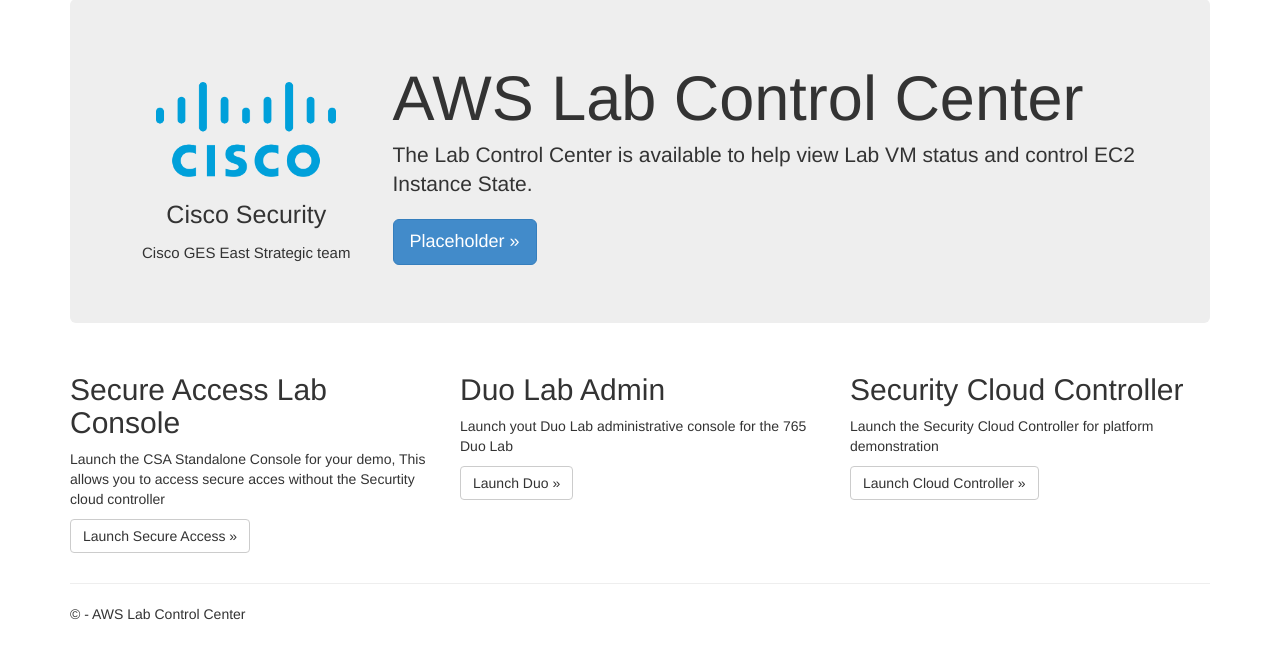
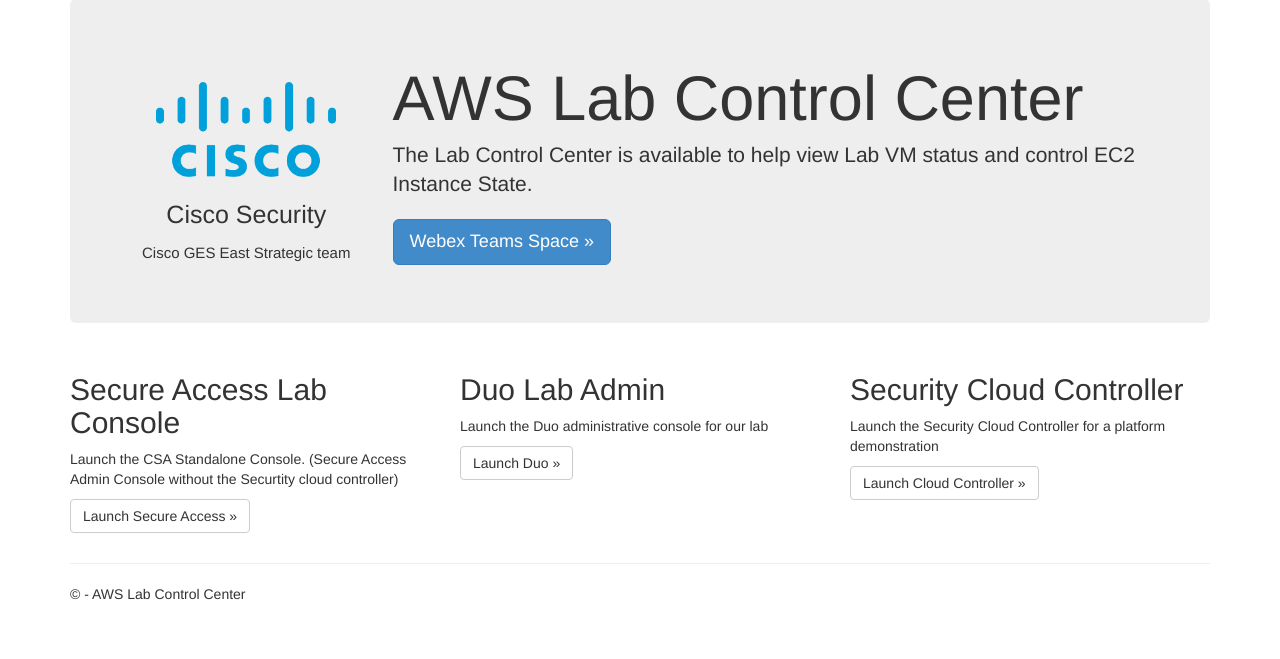
Before and after one commit to cdaguanno/DuoOIDC-DemoApp, a Django app: template app/templates/app/index.html in a window 1280 px wide. Shown: the part 51-710 px from the top of the page. Run offline with Django 5.2, Linux system fonts and the light colour scheme; the template is opened without the code that fills it, so the values that code supplies are empty; some libraries are stand-ins or nearby versions.

Commit message:
Text edits and webex teams space button added

```diff
--- a/app/templates/app/index.html
+++ b/app/templates/app/index.html
@@ -15,7 +15,7 @@
         <div class="col-md-9">
             <h1>AWS Lab Control Center</h1>
             <p class="lead">The Lab Control Center is available to help view Lab VM status and control EC2 Instance State.</p>
-            <p><a href="" class="btn btn-primary btn-lg">Placeholder &raquo;</a></p>
+            <p><a href="webexteams://im?space=a7970340-9867-11ef-a150-97302a25df1c" class="btn btn-primary btn-lg">Webex Teams Space &raquo;</a></p>
         </div>
     </div>
 </div>
@@ -71,21 +71,21 @@
     <div class="col-md-4">
         <h2>Secure Access Lab Console</h2>
         <p>
-            Launch the CSA Standalone Console for your demo, This allows you to access secure acces without the Securtity cloud controller
+            Launch the CSA Standalone Console. (Secure Access Admin Console without the Securtity cloud controller)
         </p>
         <p><a class="btn btn-default" href="https://dashboard.sse.cisco.com/org/8204930/overview" target="_blank" rel="noopener noreferrer">Launch Secure Access &raquo;</a></p>
     </div>
     <div class="col-md-4">
         <h2>Duo Lab Admin</h2>
         <p>
-            Launch yout Duo Lab administrative console for the 765 Duo Lab
+            Launch the Duo administrative console for our lab
         </p>
         <p><a class="btn btn-default" href="https://admin-2af31331.duosecurity.com" target="_blank" rel="noopener noreferrer">Launch Duo &raquo;</a></p>
     </div>
     <div class="col-md-4">
         <h2>Security Cloud Controller</h2>
         <p>
-            Launch the Security Cloud Controller for platform demonstration
+            Launch the Security Cloud Controller for a platform demonstration
         </p>
         <p><a class="btn btn-default" href="https://security.cisco.com/dashboard" target="_blank" rel="noopener noreferrer">Launch Cloud Controller &raquo;</a></p>
     </div>
```
